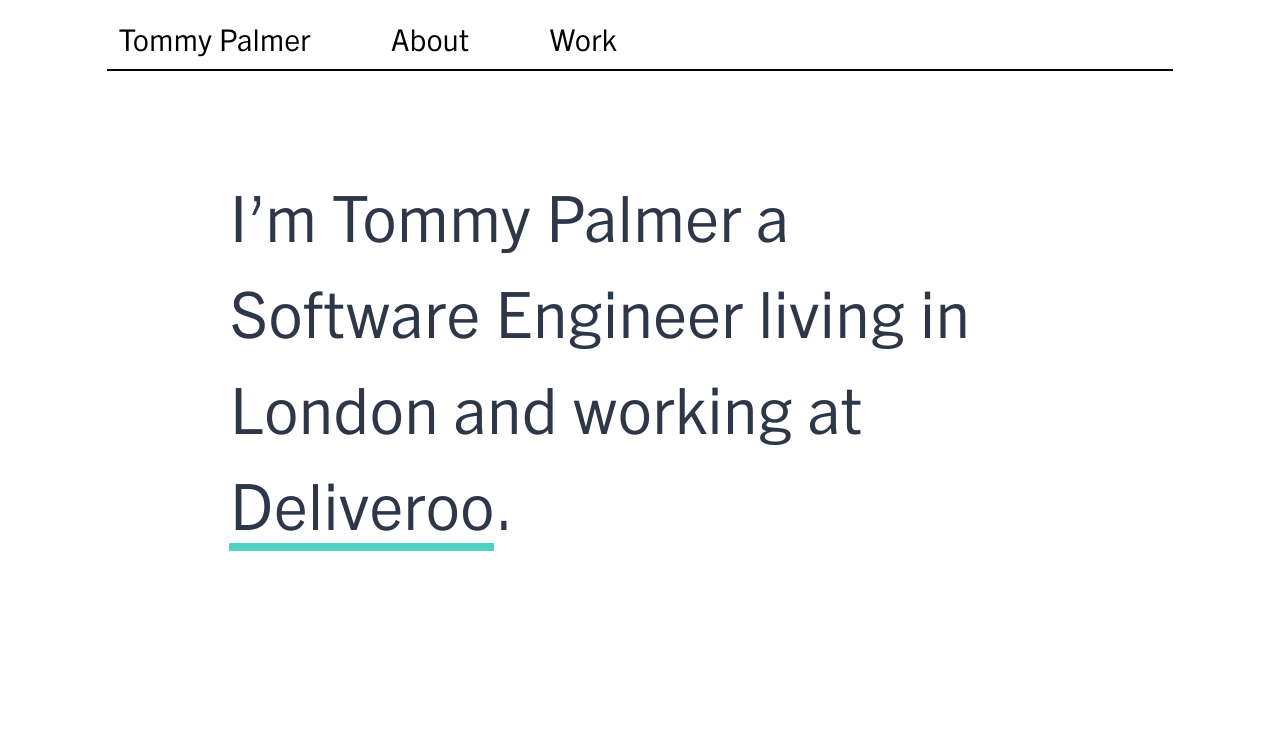
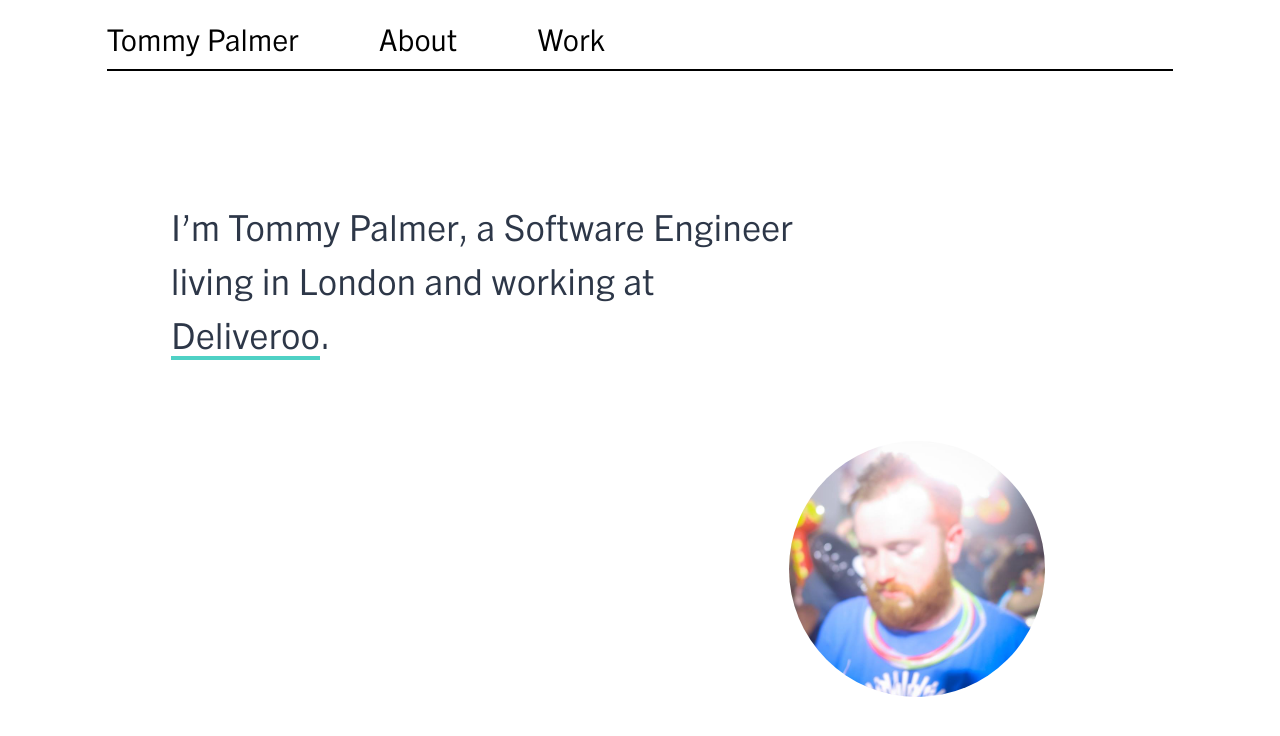
Before and after one commit to tommyp/tommyp.org, a Next.js app: page / in a window 1280 px wide. Shown: the top 736 px of the page. Built offline with nearby package versions, Linux system fonts and the light colour scheme.

Commit message:
add photo to homepage

```diff
--- a/components/header.js
+++ b/components/header.js
@@ -4,8 +4,8 @@ import Link from "next/link";
 export default class Header extends React.Component {
   render() {
     return (
-      <header className="font-header mx-auto sm:w-full md:w-5/6 pt-4 pb-2 pl-3 pr-3 border-black border-b-2 border-solid">
-        <nav className="container mx-auto">
+      <header className="font-header mx-auto sm:w-full md:w-5/6 pt-4 pb-2 border-black border-b-2 border-solid">
+        <nav className="">
           <h1 className="inline sm:text-xl md:text-3xl mr-20">
             <Link href="/">
               <a>Tommy Palmer</a>
--- a/pages/index.js
+++ b/pages/index.js
@@ -10,17 +10,21 @@ function Index() {
         <meta name="viewport" content="initial-scale=1.0, width=device-width" />
       </Head>
       <Header />
-      <section className="container mx-auto w-4/6 font-sans">
-        <p className="sm:text-6xl lg:text-6xl mt-20 text-gray-800 p-4 rounded-lg">
-          I’m Tommy Palmer a Software Engineer living in London and working at{" "}
+      <section className="container mx-auto w-5/6 font-sans">
+        <p className="sm:text-3xl lg:text-4xl mt-32 text-gray-800 rounded-lg w-2/3 float-left pl-16 float-left">
+          I’m Tommy Palmer, a Software Engineer living in London and working at{" "}
           <a
             href="https://deliveroo.co.uk/"
-            className="border-b-8 border-solid border-teal-400 text-gray-800 hover:text-teal-400"
+            className="border-b-4 border-solid border-teal-400 text-gray-800 hover:text-teal-400"
           >
             Deliveroo
           </a>
           .
         </p>
+        <img
+          className="float-right w-64 h-64 mr-32 mt-20 rounded-full "
+          src="/images/bangface.jpg"
+        />
       </section>
     </React.Fragment>
   );
```
Also changed, not shown: public/images/bangface.jpg (added), 1 other file (tests, documents, lock files or other folders).
